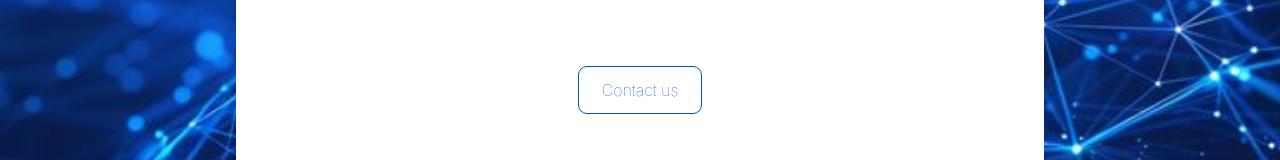
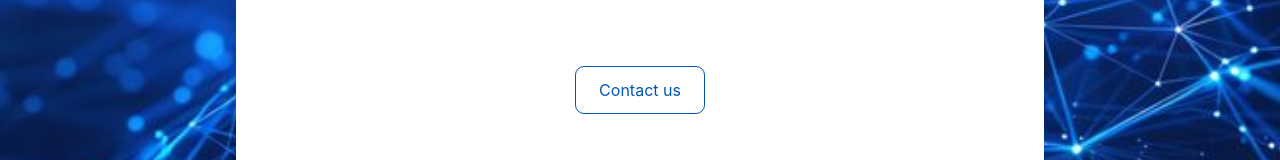
Before and after one commit to LolaSheehy-White/IterationInc-Marketing, a React (Create React App) app: page /Help in a window 1280 px wide. Shown: the part 439-599 px from the top of the page. Built offline with nearby package versions, Linux system fonts and the light colour scheme.

Commit message:
making button text clearer

```diff
--- a/src/help.css
+++ b/src/help.css
@@ -70,7 +70,6 @@
     color: #0056b3;
     text-decoration: none;
     border-radius: 5px;
-    font-weight: lighter;
     text-align: center;
     transition: background-color 0.3s ease-in-out;
 }
```
